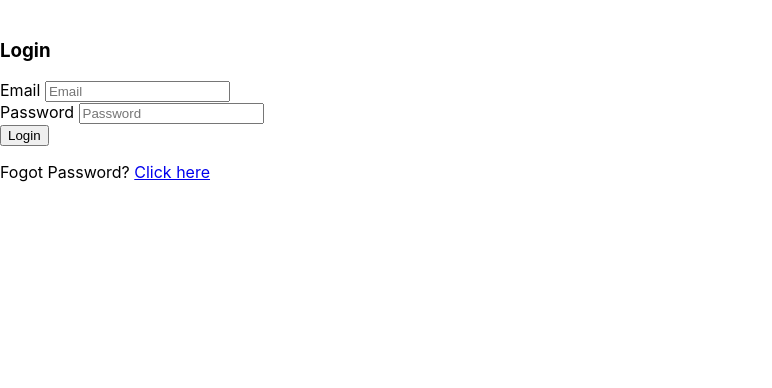
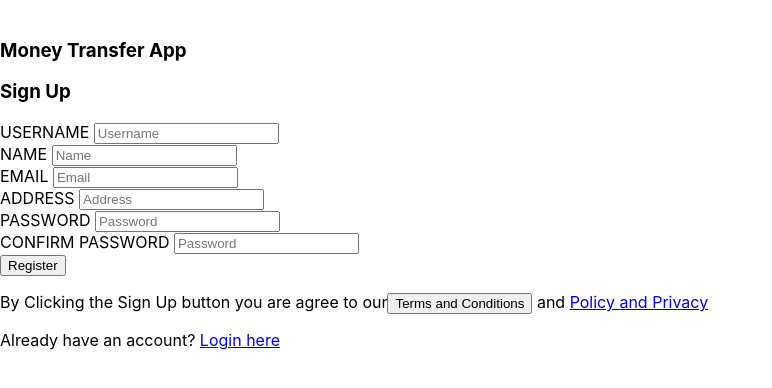
Before and after one commit to goutam0809/userregistration, a React (Create React App) app: page /register in a window 1280 px wide. Shown: the top 388 px of the page, without its empty margins (0-772 px from the left). Built offline with nearby package versions, Linux system fonts and the light colour scheme.

Commit message:
Latest update

```diff
--- a/package.json
+++ b/package.json
@@ -52,5 +52,8 @@
       "last 1 firefox version",
       "last 1 safari version"
     ]
+  },
+  "devDependencies": {
+    "react-router-dom": "^6.4.2"
   }
 }
--- a/server.js
+++ b/server.js
@@ -75,5 +75,6 @@ const SERVER_PORT = process.env.PORT || 3001;
 
 app.post('/registerUser', (req, res) => {
     user.registerUser(req, res);
+    res.send("hello");
 })
 app.listen(SERVER_PORT);
--- a/src/App.js
+++ b/src/App.js
@@ -1,15 +1,25 @@
 import "./App.css";
-// import Register from "./client/Login/registerUser"
-import Login from "./client/Login/loginuser"
-import Reset from "./client/Login/resetpassword"
-const App =()=> {
+import { BrowserRouter, Route, Routes } from "react-router-dom";
+import Register from "./client/Login/registerUser";
+import Login from "./client/Login/loginuser";
+
+// import Reset from "./client/Login/resetpassword"
+const App = () => {
   return (
-    <div>
-      {/* <header> <Register/></header> */}
-      <header> <Login/></header>
-      {/* <header> <Reset/></header> */}
-    </div>
+    // <div>
+    //   {/* <header> <Register/></header> */}
+    //   <header> <Login/></header>
+    //   {/* <header> <Reset/></header> */}
+    // </div>
+    <BrowserRouter>
+
+      <Routes>
+         <Route path="/login" element={<Login />} />
+         <Route path="/register" element={<Register />} />
+         {/* <Route path="/resetpassword" element={<Resetpassword />} /> */}
+      </Routes>
+    </BrowserRouter>
   );
-}
+};
 
 export default App;
--- a/src/client/Login/loginuser.js
+++ b/src/client/Login/loginuser.js
@@ -33,7 +33,10 @@ const Login = () => {
             <p>
           Fogot Password? <a href="#"> Click here </a>
         </p>
-        </div>
+        <p>
+          Not a Registered User? <a href="/register"> Click here </a>
+        </p>
+          </div>
     )
 
 }
--- a/src/client/Login/registerUser.js
+++ b/src/client/Login/registerUser.js
@@ -1,7 +1,9 @@
 
 import React from "react";
 import axios from 'axios';
+import { useNavigate } from "react-router-dom";
 const Register = () => {
+  const navigate = useNavigate();
   const [name, setName] = React.useState("");
   const [email, setEmail] = React.useState("");
   const [password, setPassword] = React.useState("");
@@ -15,6 +17,7 @@ const Register = () => {
   axios
   .post('http://localhost:3001/registerUser', user)
     .then((response) => {
+      navigate("/login");
       console.log("hello");
       return response.json();
     });
@@ -92,8 +95,9 @@ const Register = () => {
           </button>
         </form>
         <p>
+
           By Clicking the Sign Up button you are agree to our
-          <a href="#"> Terms and Conditions </a> and <a href="#"> Policy and Privacy </a>
+         <button onClick={() => navigate("https://www.google.com/")}> Terms and Conditions </button> and <a href="#"> Policy and Privacy </a>
         </p>
         <p>
           Already have an account? <a href="#"> Login here </a>
```
Also changed, not shown: 1 other file (tests, documents, lock files or other folders).
